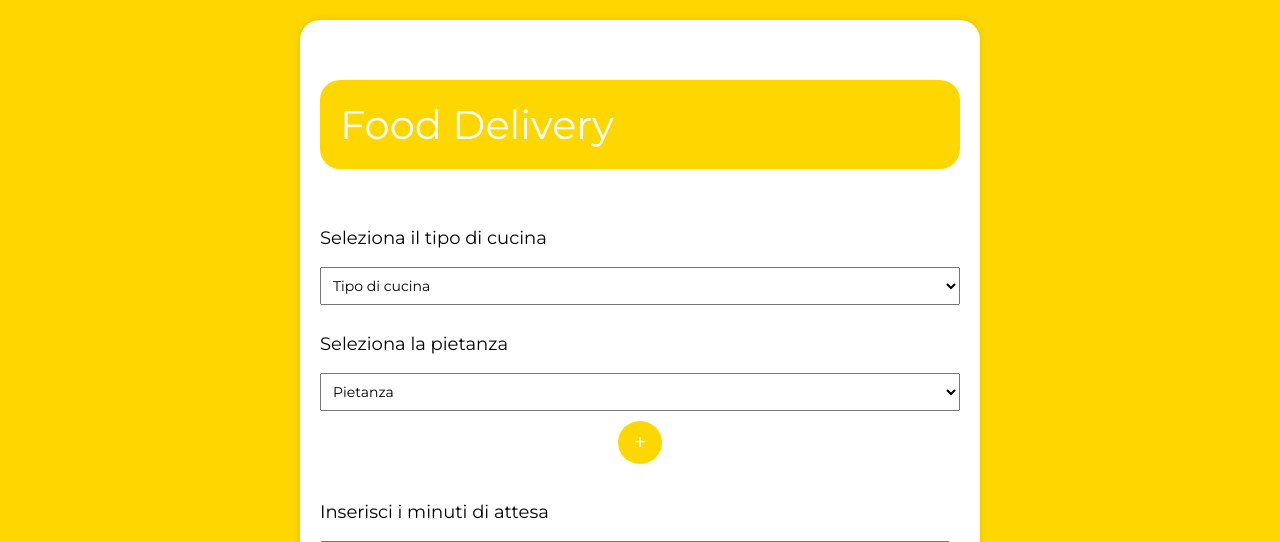
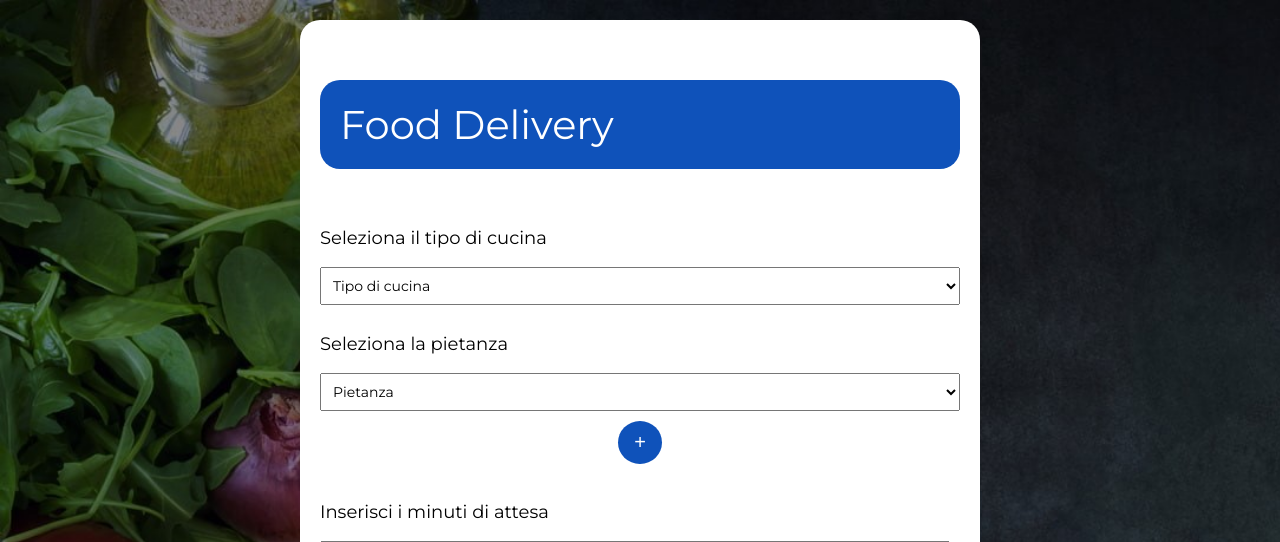
Before and after one commit to DarioRan/ProgettoICON2024, a Flask app: page / in a window 1280 px wide. Shown: the top 542 px of the page. Run offline with Flask 3, Linux system fonts and the light colour scheme; parts of the project's set-up code (start-up, migrations or seed data) failed here and were passed over.

Commit message:
feat: aggiustato interfaccia utente

```diff
--- a/src/templates/index.html
+++ b/src/templates/index.html
@@ -14,12 +14,16 @@
             align-items: center;
             justify-content: center;
             margin: 0;
-            background-color: #FFD700; /* Colore arancio chiaro per lo sfondo del body */
+            background-image: url("{{ url_for('static', filename='background.jpg') }}");
+            background-size: cover;
         }
+
+
+
 
         .header {
             font-size: 40px;
-            background-color: #FFD700;
+            background-color: #0F52BA;
             font-family: 'Montserrat', sans-serif;
             color: white;
             padding: 20px; /* Aggiunto padding per aumentare l'altezza */
@@ -69,7 +73,7 @@
 
         #trovaRistoranteBtn {
             border-radius: 10px;
-            background-color: #FFD700;
+            background-color: #0F52BA;
             color: white;
             padding: 10px 16px;
             font-size: 20px;
@@ -115,7 +119,7 @@
                 <br>
             </div>
             <!-- Aggiungi questo pulsante per aggiungere nuovi input delle pietanze -->
-            <button onclick="handleAddDishClick()" style="border-radius: 50%; background-color: #FFD700; color:
+            <button onclick="handleAddDishClick()" style="border-radius: 50%; background-color: #0F52BA	; color:
             white; padding: 10px 16px; font-size: 20px; border: none;">+</button>
 
         </div>
```
Also changed, not shown: src/static/background.jpg (added).
